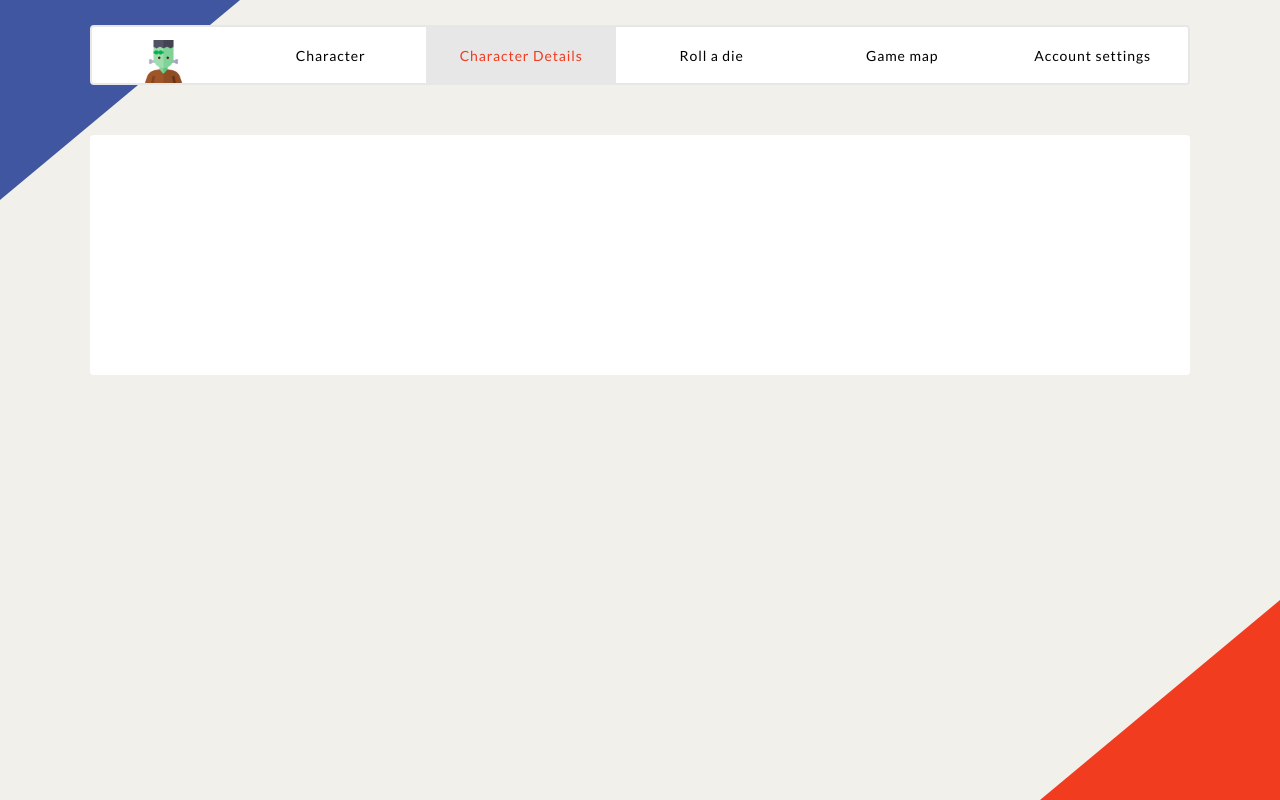
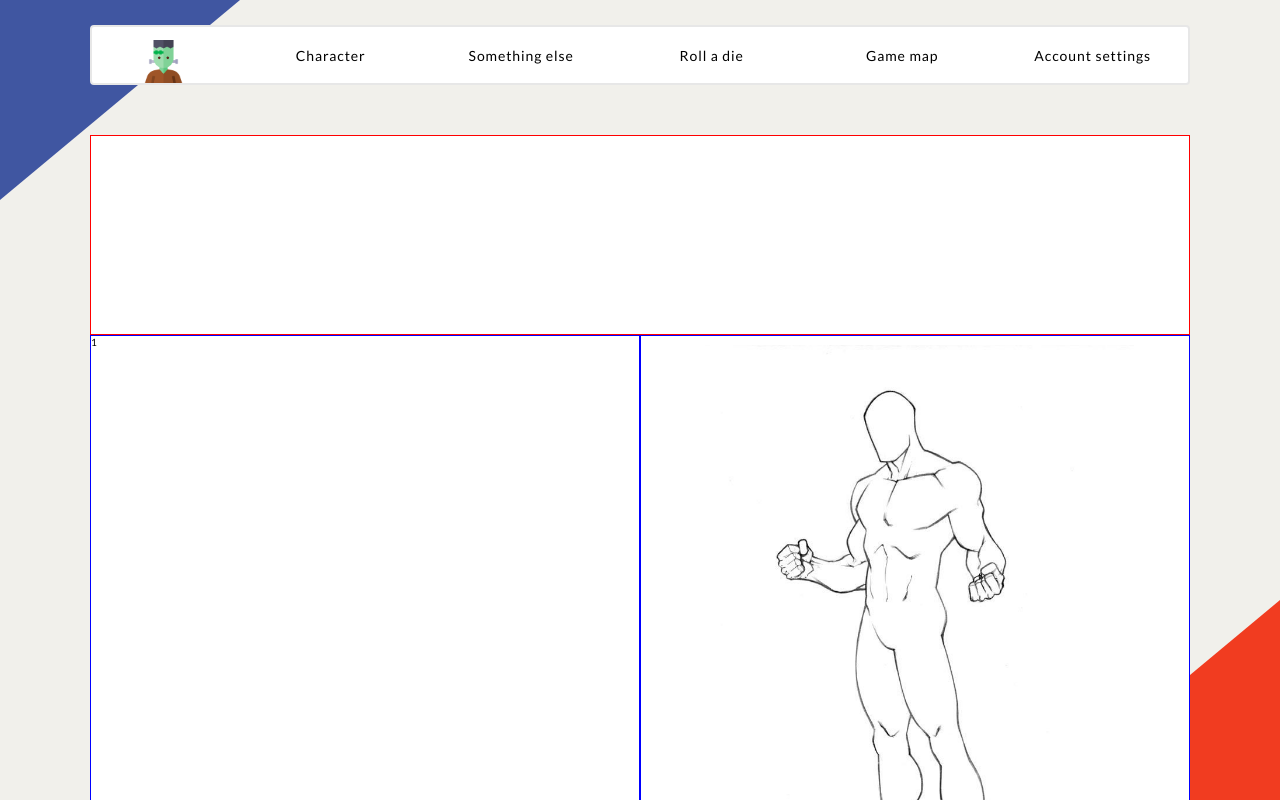
Before and after one commit to kevinikos/warhammer-game, a Vue app: page /character-details/1 in a window 1280 px wide. Shown: the top 800 px of the page. Built offline with nearby package versions, Linux system fonts and the light colour scheme; what vuefire would draw is missing.

Commit message:
Add character details card

```diff
--- a/src/components/nav-bar/nav-bar.component.vue
+++ b/src/components/nav-bar/nav-bar.component.vue
@@ -15,13 +15,10 @@
 
         Character
       </router-link>
-      <router-link to="/character-details"
-                   tag="li"
-                   class="nav-bar__menu-item"
-                   active-class="nav-bar__menu-item--active">
+      <li class="nav-bar__menu-item">
 
-        Character Details
-      </router-link>
+        Something else
+      </li>
       <li class="nav-bar__menu-item">
 
         Roll a die
--- a/src/router/index.js
+++ b/src/router/index.js
@@ -12,8 +12,9 @@ const routes = [
     component: Character,
   },
   {
-    path: '/character-details',
+    path: '/character-details/:id',
     name: 'character-details',
+    props: true,
     component: CharacterDetails,
   },
 ];
--- a/src/views/character-details/character-details.view.vue
+++ b/src/views/character-details/character-details.view.vue
@@ -1,13 +1,53 @@
 <template>
-  <div>character details info</div>
+  <div class="character-details">
+    <div class="character-details__personal-data"></div>
+    <div class="character-details__wrapper">
+      <div class="character-details__statistics">1</div>
+      <div class="character-details__armor">
+        <img class="character-details__character-contour"
+             src="@/assets/icons/body/body.jpg"
+             alt="character body">
+      </div>
+    </div>
+  </div>
 </template>
 
 <script>
 export default {
   name: 'character-details',
+  props:
+    { character: Object },
 };
 </script>
 
 <style lang="scss" scoped>
+.character-details {
 
+  &__personal-data {
+    width: 100%;
+    height: 20rem;
+    border: 1px solid red;
+  }
+
+  &__wrapper {
+    display: flex;
+  }
+
+  &__statistics,
+  &__armor {
+    height: 60rem;
+    width: 100%;
+    border: 1px solid blue;
+  }
+
+  &__armor {
+    display: flex;
+    justify-content: center;
+    align-items: center;
+  }
+
+  &__character-contour {
+    width: 80%;
+  }
+}
 </style>
--- a/src/views/character/components/character-card.component.vue
+++ b/src/views/character/components/character-card.component.vue
@@ -1,22 +1,22 @@
 <template>
-  <li class="character-card">
+  <router-link tag="li"
+               :to="{
+               name: 'character-details',
+               params: { id: character.id, character }}"
+               class="character-card">
+
     <div class="character-card__character-details">
       <div class="character-details__description">
-            <span class="character-details__name">
-              {{ character.name }}
-            </span>
+        <span class="character-details__name">
+          {{ character.name }}
+        </span>
 
         <span class="character-details__race">
-              {{ character.race }}
-            </span>
+          {{ character.race }}
+        </span>
       </div>
 
-      <ul class="character-details__statistics">
-        <li>ATC: 0</li>
-        <li>DEF: 10</li>
-        <li>MAG: 1</li>
-        <li>WIT: 5</li>
-      </ul>
+      <character-statistics :character="character" />
     </div>
     <img class="character-card__avatar"
          :src="character.avatar"
@@ -30,14 +30,17 @@
           @click="deleteCharacter(character.id)">
           +
         </span>
-  </li>
+  </router-link>
 </template>
 
 <script>
-import { db } from '@/main';
+import { db }              from '@/main';
+import CharacterStatistics from '@/views/character/components/character-statistics.component.vue';
 
 export default {
   name: 'character-card',
+  components:
+    { CharacterStatistics },
   props:
     { character: Object },
   methods: {
@@ -68,12 +71,6 @@ export default {
 
       &__race {
         font-size: 1.8rem;
-      }
-
-      &__statistics {
-        list-style: none;
-        font-size: 1.2rem;
-        margin-top: 0.4rem;
       }
     }
   }
--- /dev/null
+++ b/src/views/character/components/character-statistics.component.vue
@@ -0,0 +1,24 @@
+<template>
+  <ul class="character-statistics">
+    <li>ATC: 0</li>
+    <li>DEF: 10</li>
+    <li>MAG: 1</li>
+    <li>WIT: 5</li>
+  </ul>
+</template>
+
+<script>
+export default {
+  name: 'character-statistics',
+  props:
+    { character: Object },
+};
+</script>
+
+<style lang="scss" scoped>
+.character-statistics {
+  list-style: none;
+  font-size: 1.2rem;
+  margin-top: 0.4rem;
+}
+</style>
--- a/src/views/character/components/creator-card.component.vue
+++ b/src/views/character/components/creator-card.component.vue
@@ -39,6 +39,10 @@ export default {
         {
           name: 'elf',
           avatar: 'https://vignette.wikia.nocookie.net/elderscrolls/images/8/87/WoodElf.png/revision/latest/scale-to-width-down/200?cb=20160915175759',
+          statistics:
+            {
+
+            },
         },
         {
           name: 'human',
```
Also changed, not shown: src/assets/icons/body/body.jpg (added).
